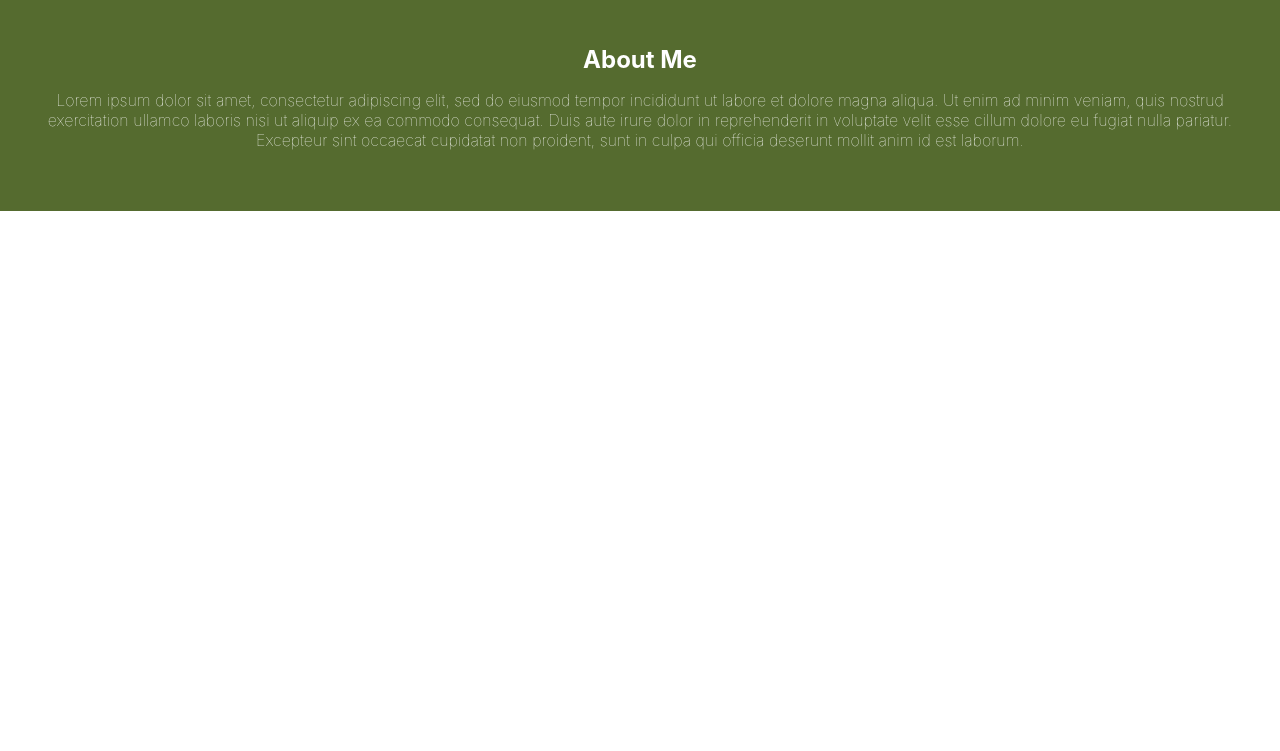
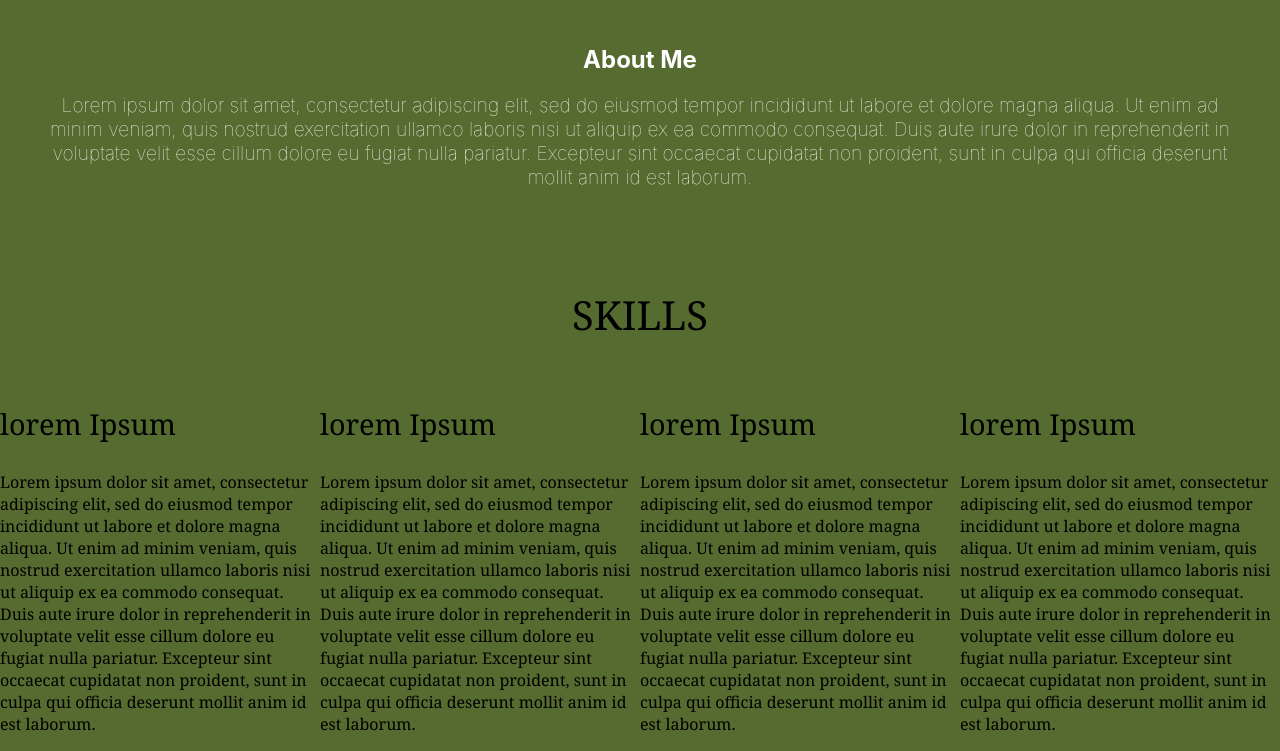
Before and after one commit to itsant29/hi, a plain HTML site: page single-page-portfolio/index.html in a window 1280 px wide. Shown: the part 800-1551 px from the top of the page. Before the commit the page ends 1011 px from the top, so only its background shows below. Drawn offline with Linux system fonts and the light colour scheme.

Commit message:
add content on main

```diff
--- a/single-page-portfolio/css/main.css
+++ b/single-page-portfolio/css/main.css
@@ -72,7 +72,23 @@ main {
     margin: 0;
 }
 #about p {
-    font-size: 1.2 rem;
+    font-size: 1.2rem;
     font-weight: 50;
     font-family: -apple-system, BlinkMacSystemFont, 'Segoe UI', Roboto, Oxygen, Ubuntu, Cantarell, 'Open Sans', 'Helvetica Neue', sans-serif;
 }
+#skills h2 {
+    font-size: 2.5rem;
+    font-weight: 300;
+    text-align: center;
+}
+#skills h3 {
+    font-size: 1.8rem;
+    font-weight: 300;
+}
+.skill-main-grid {
+    display: grid;
+    grid-template-columns: repeat(4, 1fr);
+}
+.skill-main-grid h2 {
+    font-size: 1.5rem;
+}
--- a/single-page-portfolio/index.html
+++ b/single-page-portfolio/index.html
@@ -31,7 +31,32 @@
                 <p>Lorem ipsum dolor sit amet, consectetur adipiscing elit, sed do eiusmod tempor incididunt ut labore et dolore magna aliqua. Ut enim ad minim veniam, quis nostrud exercitation ullamco laboris nisi ut aliquip ex ea commodo consequat. Duis aute irure dolor in reprehenderit in voluptate velit esse cillum dolore eu fugiat nulla pariatur. Excepteur sint occaecat cupidatat non proident, sunt in culpa qui officia deserunt mollit anim id est laborum.</p>
 
             </div>
-            <div id = "skills"></div>
+            <div id = "skills">
+                <h2> SKILLS </h2>
+                <div class = "skill-main-grid">
+                <div class = "skill-grid1">
+                    <h3> lorem Ipsum</h3>
+                    <p>Lorem ipsum dolor sit amet, consectetur adipiscing elit, sed do eiusmod tempor incididunt ut labore et dolore magna aliqua. Ut enim ad minim veniam, quis nostrud exercitation ullamco laboris nisi ut aliquip ex ea commodo consequat. Duis aute irure dolor in reprehenderit in voluptate velit esse cillum dolore eu fugiat nulla pariatur. Excepteur sint occaecat cupidatat non proident, sunt in culpa qui officia deserunt mollit anim id est laborum.</p>
+
+                </div>
+                <div class = "skill-grid2">
+                        <h3> lorem Ipsum</h3>
+                        <p>Lorem ipsum dolor sit amet, consectetur adipiscing elit, sed do eiusmod tempor incididunt ut labore et dolore magna aliqua. Ut enim ad minim veniam, quis nostrud exercitation ullamco laboris nisi ut aliquip ex ea commodo consequat. Duis aute irure dolor in reprehenderit in voluptate velit esse cillum dolore eu fugiat nulla pariatur. Excepteur sint occaecat cupidatat non proident, sunt in culpa qui officia deserunt mollit anim id est laborum.</p>
+
+                </div>
+                <div class = "skill-grid3">
+                        <h3> lorem Ipsum</h3>
+                        <p>Lorem ipsum dolor sit amet, consectetur adipiscing elit, sed do eiusmod tempor incididunt ut labore et dolore magna aliqua. Ut enim ad minim veniam, quis nostrud exercitation ullamco laboris nisi ut aliquip ex ea commodo consequat. Duis aute irure dolor in reprehenderit in voluptate velit esse cillum dolore eu fugiat nulla pariatur. Excepteur sint occaecat cupidatat non proident, sunt in culpa qui officia deserunt mollit anim id est laborum.</p>
+
+                </div>
+                <div class = "skill-grid4">
+                        <h3> lorem Ipsum</h3>
+                        <p>Lorem ipsum dolor sit amet, consectetur adipiscing elit, sed do eiusmod tempor incididunt ut labore et dolore magna aliqua. Ut enim ad minim veniam, quis nostrud exercitation ullamco laboris nisi ut aliquip ex ea commodo consequat. Duis aute irure dolor in reprehenderit in voluptate velit esse cillum dolore eu fugiat nulla pariatur. Excepteur sint occaecat cupidatat non proident, sunt in culpa qui officia deserunt mollit anim id est laborum.</p>
+
+                </div>
+            </div>
+                </div>
+            </div>
             <div id = "contact"></div>
         </main>
     </body>
```
